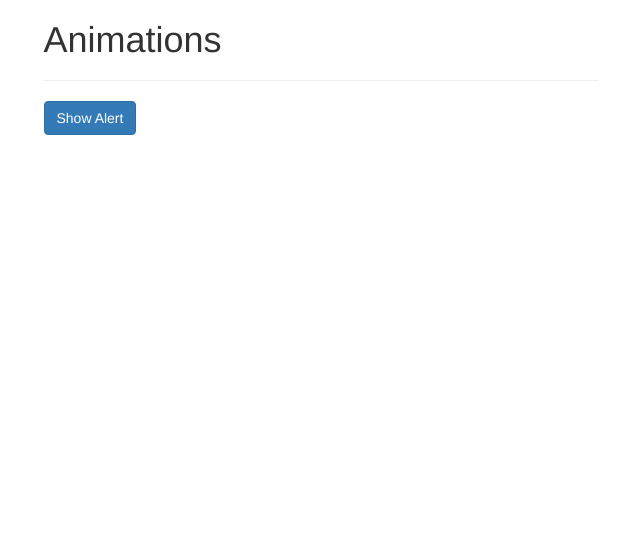
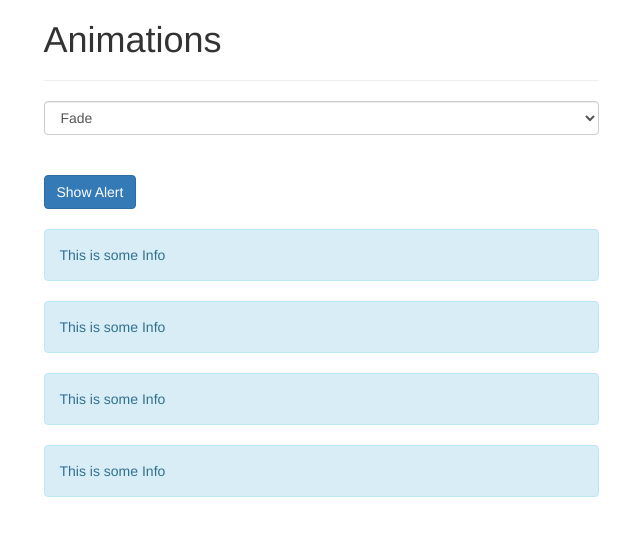
Before and after one commit to seinelet/udemy-vue-comp-1, a Vue app: page / in a window 1280 px wide. Shown: the top 536 px of the page, without its empty margins (319-959 px from the left). Built offline with nearby package versions, Linux system fonts and the light colour scheme.

Commit message:
201 Finish

```diff
--- a/public/index.html
+++ b/public/index.html
@@ -3,7 +3,9 @@
   <head>
     <meta charset="utf-8">
     <title>Vue Animations</title>
-    <link rel="stylesheet" href="https://maxcdn.bootstrapcdn.com/bootstrap/3.3.7/css/bootstrap.min.css" integrity="sha384-BVYiiSIFeK1dGmJRAkycuHAHRg32OmUcww7on3RYdg4Va+PmSTsz/K68vbdEjh4u" crossorigin="anonymous"></head>
+    <link rel="stylesheet" href="https://maxcdn.bootstrapcdn.com/bootstrap/3.3.7/css/bootstrap.min.css" integrity="sha384-BVYiiSIFeK1dGmJRAkycuHAHRg32OmUcww7on3RYdg4Va+PmSTsz/K68vbdEjh4u" crossorigin="anonymous">
+    <link rel="stylesheet" href="https://cdnjs.cloudflare.com/ajax/libs/animate.css/3.7.2/animate.min.css">
+  </head>
   <body>
     <div id="app">
     </div>
--- a/src/App.vue
+++ b/src/App.vue
@@ -4,15 +4,35 @@
       <div class="col-xs-12 col-sm-8 col-sm-offset-2 col-md-6 col-md-offset-3">
         <h1>Animations</h1>
         <hr />
+        <select v-model="alertAnimation" class="form-control">
+          <option value="fade">Fade</option>
+          <option value="slide">Slide</option>
+        </select>
+        <br />
+        <br />
         <button class="btn btn-primary" @click="show = !show">
           Show Alert
         </button>
         <br /><br />
-        <transition name="fade">
+        <transition :name="alertAnimation">
           <div class="alert alert-info" v-show="show">This is some Info</div>
         </transition>
-        <transition name="slide" type="animation">
+        <transition name="slide" type="animation" appear>
           <div class="alert alert-info" v-if="show">This is some Info</div>
+        </transition>
+        <transition
+          enter-active-class="animated bounce"
+          leave-active-class="animated shake"
+        >
+          <div class="alert alert-info" v-show="show">This is some Info</div>
+        </transition>
+        <transition :name="alertAnimation" mode="out-in">
+          <div class="alert alert-info" v-if="show" key="info">
+            This is some Info
+          </div>
+          <div class="alert alert-warning" v-else key="warning">
+            This is some Warning
+          </div>
         </transition>
       </div>
     </div>
@@ -23,7 +43,8 @@
 export default {
   data() {
     return {
-      show: false
+      show: true,
+      alertAnimation: "fade"
     };
   }
 };
@@ -55,7 +76,7 @@ export default {
 }
 .slide-leave-active {
   animation: slide-out 1s ease-out forwards;
-  transition: opacity 0.5s;
+  transition: opacity 1s;
   opacity: 0;
 }
 
```
